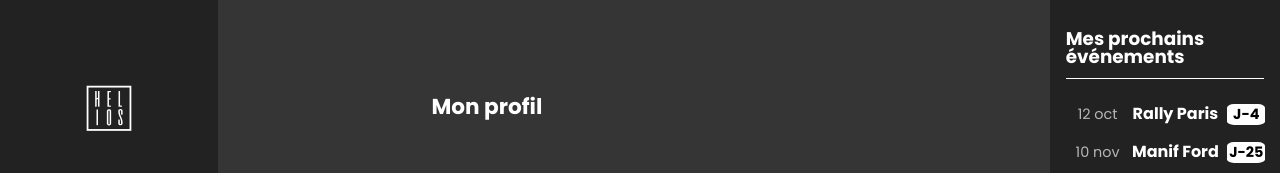
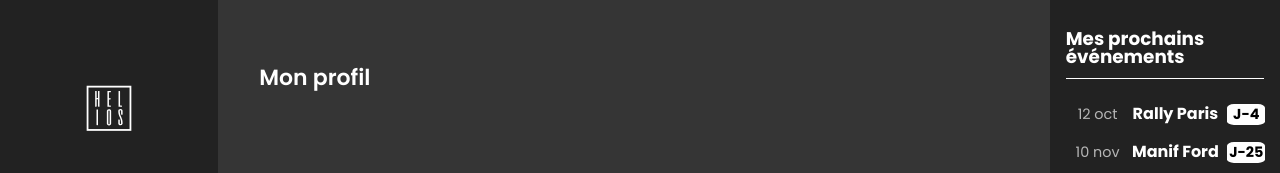
Before and after one commit to preneyv/Helios_Project, a Vue app in the folder frontend/: page /mon-profil in a window 1280 px wide. Shown: the top 173 px of the page. Built offline with nearby package versions, Linux system fonts and the light colour scheme.

Commit message:
git correction

```diff
--- a/frontend/src/components/ToggleButtonHome.vue
+++ /dev/null
@@ -1,48 +0,0 @@
-<template>
-    <div class="toggle-btns">
-        <button class="button toggle" id="btn_posts" @click="togglePosts" :class="[currentStateToggle ? 'active' : '']">Posts</button>
-        <button class="button toggle" id="btn_events"  @click="toggleEvents" :class="[!currentStateToggle ? 'active' : '']">Événements</button>
-    </div>
-</template>
-
-<script>
-export default {
-
-    name: 'ToggleButtonHome',
-    props: {
-        // currentStateToggle: Boolean
-    },
-    data() {
-        return {
-            currentStateToggle : this.currentStateToggle
-        }
-    },
-
-    methods: {
-        togglePosts() {
-            console.log(this.$route);
-            if(this.currentStateToggle) {
-
-            } else {
-
-                 this.currentStateToggle = !this.currentStateToggle;
-            }
-
-        },
-        toggleEvents() {
-            if(!this.currentStateToggle) {
-
-            } else {
-                 this.currentStateToggle = !this.currentStateToggle;
-            }
-        }
-    }
-}
-</script>
-
-<style lang="scss">
-
-
-
-
-</style>
--- a/frontend/src/views/MonProfil.vue
+++ b/frontend/src/views/MonProfil.vue
@@ -1,7 +1,7 @@
 <template>
   <div class="main">
       <div class="monProfil">
-          <div class="titrePage">Mon profil</div>
+          <h1 class="h1">Mon profil</h1>
       </div>
   </div>
 </template>
@@ -29,19 +29,5 @@
 
 <style lang="scss">
 
-.monProfil {
-    padding-left:23%;
-    padding-right:24%;
-    padding-top:4%;
-    color:white;
-  }
-
-  .titrePage {
-    color:white;
-    font-size:135%;
-    font-weight: bold;
-    padding-bottom:3%;
-  }
-
 
 </style>
```
Also changed, not shown: frontend/src/views/FilActu.vue (+0 -28 lines).
